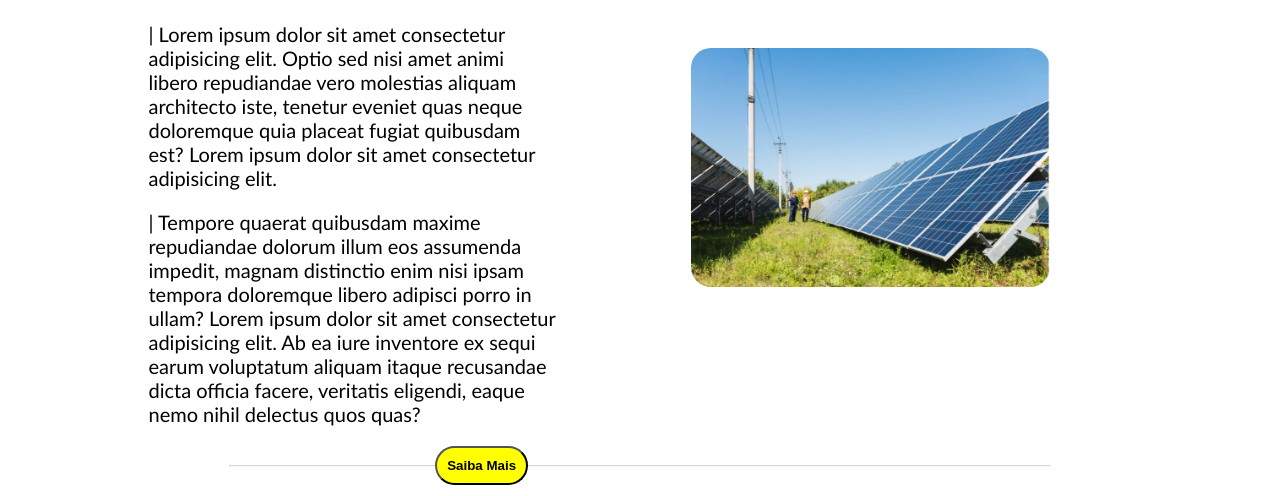
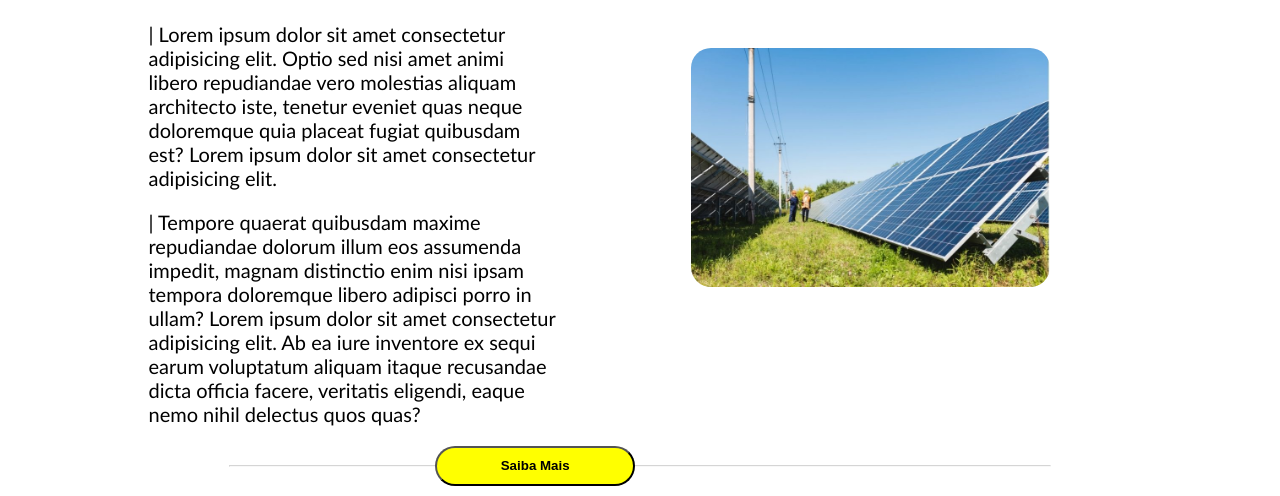
Before and after one commit to Projeto-WebFotovoltaico/Projeto-WebFotovoltaico, a website: page WebFotovoltaico/main/index.html in a window 1280 px wide. Shown: the part 304-800 px from the top of the page. Drawn offline with Linux system fonts and the light colour scheme; files that its build step writes are made by us from their sources; files whose address does not match are found by name.

Commit message:
alteração no bottun

```diff
--- a/WebFotovoltaico/public/css/style.css
+++ b/WebFotovoltaico/public/css/style.css
@@ -99,13 +99,14 @@ section{
 button{
     margin-left: 30%;
     background-color: yellow;
-    padding: 10px;
+    width: 200px;
+    height: 40px;
     border-radius: 20px;
     cursor: pointer;
 }
 
 button:hover{
-    padding: 15px;
+
     background-color: rgba(255, 255, 0, 0.404);
 }
 
```
